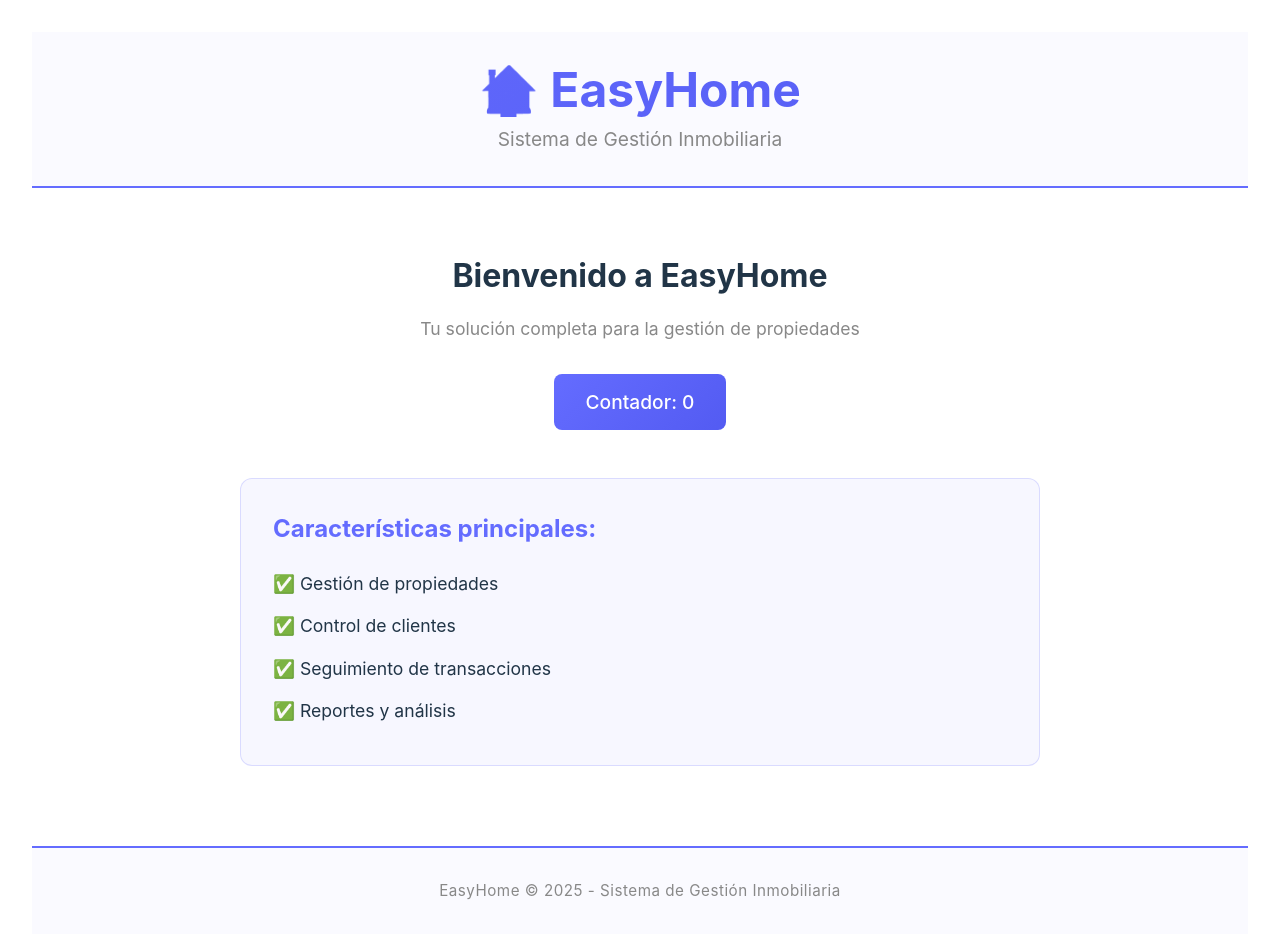
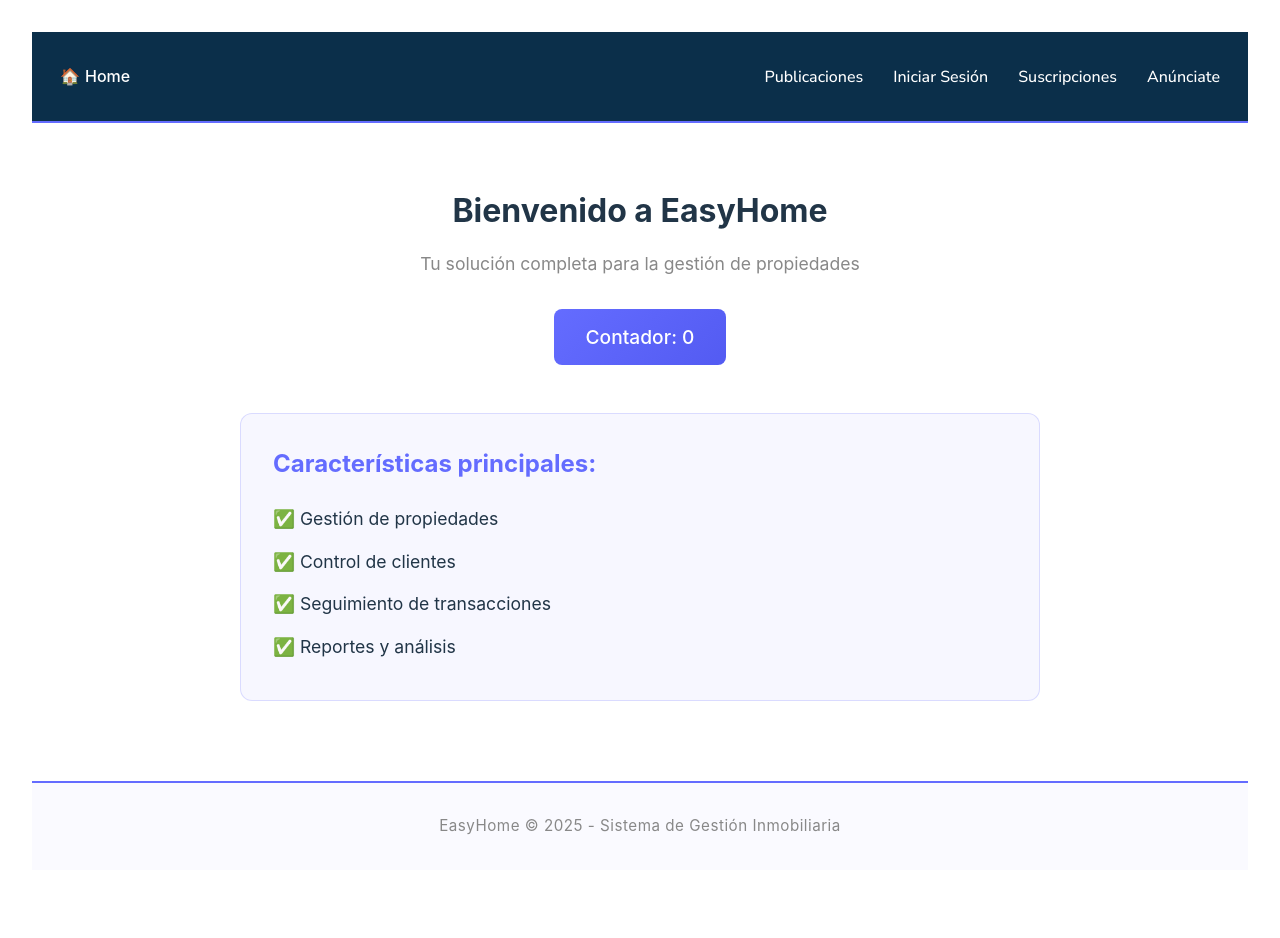
Before and after one commit to metodosformalesds/t3_mfds_2025, a React app in the folder easyhome-frontend/: page / in a window 1280 px wide. Shown: the top 938 px of the page. After the commit the page ends 902 px from the top, so only its background shows below. Built offline with nearby package versions, Linux system fonts and the light colour scheme; the HTML template or start-up script is replaced by a standard one.

Commit message:
feat: restructure Header component to include navigation and improve layout

```diff
--- a/easyhome-frontend/src/assets/styles/Header.css
+++ b/easyhome-frontend/src/assets/styles/Header.css
@@ -1,4 +1,54 @@
+@import url('https://fonts.googleapis.com/css2?family=Nunito+Sans:ital,opsz,wght@0,6..12,200..1000;1,6..12,200..1000&display=swap');
 .app-header {
+  background-color: #0b2f4a;
+  padding: 15px 0;
+  color: white;
+}
+
+.navbar {
+  display: flex;
+  justify-content: space-between; /* Coloca los elementos a los extremos */
+  align-items: center;
+  max-width: 1200px; /* Ancho máximo para el contenido*/
+  margin: 0 auto;
+  padding: 0 20px; /* Espaciado interno horizontal */
+}
+
+.home-link {
+  display: flex;
+  flex-direction: row;
+  align-items: center;
+  gap: 5px;
+  text-decoration: none;
+  color: inherit; /* Hereda el color blanco */
+  font-size: 16px;
+  line-height: 1.2;
+}
+
+.icon-home {
+  font-size: 24px; /* Ajusta el tamaño del icono */
+}
+
+.nav-right {
+  list-style: none;
+  padding: 0;
+  margin: 0;
+  display: flex;
+  gap: 30px;
+}
+
+.nav-right li a {
+  text-decoration: none;
+  color: inherit;
+  font-size: 16px;
+  font-family: 'Nunito Sans', sans-serif;
+}
+
+.nav-right li a:hover {
+  text-decoration: underline; /* Efecto al pasar el mouse */
+}
+
+/*.app-header {
   padding: 2rem 0;
   border-bottom: 2px solid #646cff;
   margin-bottom: 2rem;
@@ -44,4 +94,4 @@
   .app-header {
     padding: 1.5rem 0;
   }
-}
+}*/
--- a/easyhome-frontend/src/components/layout/Header.jsx
+++ b/easyhome-frontend/src/components/layout/Header.jsx
@@ -3,8 +3,21 @@ import '../../assets/styles/Header.css'
 function Header() {
   return (
     <header className="app-header">
-      <h1>🏠 EasyHome</h1>
-      <p>Sistema de Gestión Inmobiliaria</p>
+      <nav class="navbar">
+        <div class="nav-left">
+          <a href="#" class="home-link">
+            <span class="icon-hone">🏠</span><span class="text-home">Home</span>
+          </a>
+        </div>
+        <ul class="nav-right">
+          <li><a href="#">Publicaciones</a></li>
+          <li><a href="#">Iniciar Sesión</a></li>
+          <li><a href="#">Suscripciones</a></li>
+          <li><a href="#">Anúnciate</a></li>
+        </ul>
+
+      </nav>
+
     </header>
   )
 }
```
